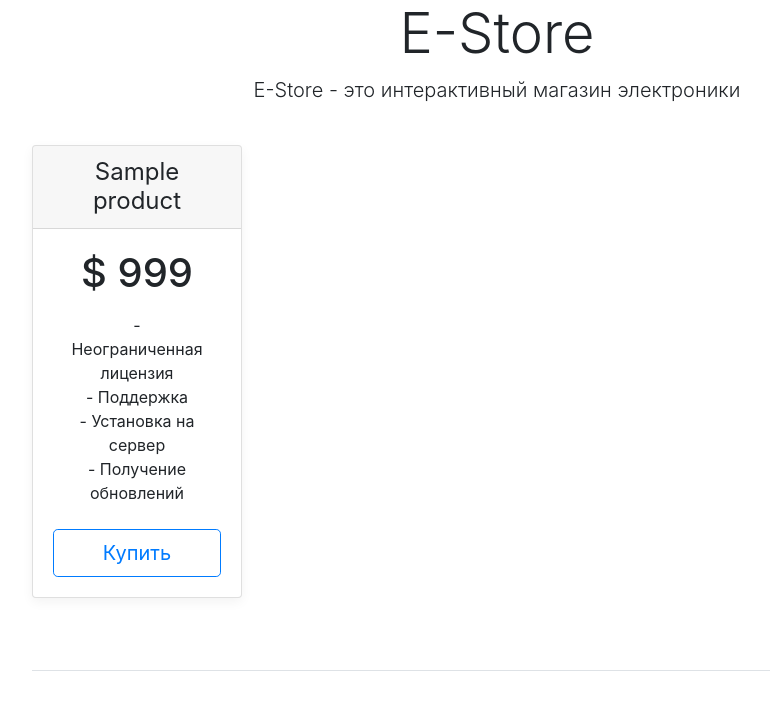
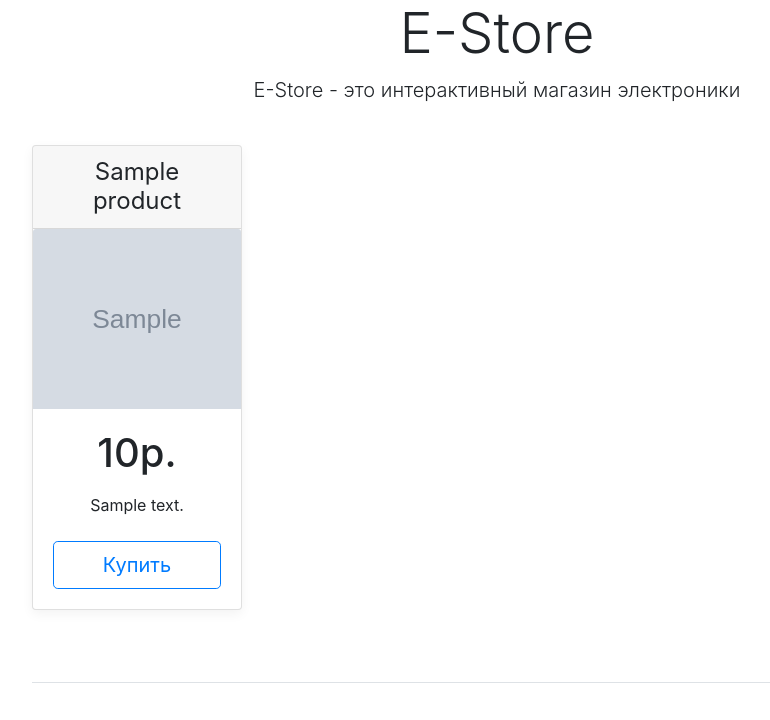
Before and after one commit to Kettariec/electronics_store_django, a Django app: page / in a window 1280 px wide. Shown: the part 139-859 px from the top of the page, without its empty margins (143-913 px from the left). Run offline with Django 5.2, Linux system fonts and the light colour scheme; tables that the repository leaves empty hold one stand-in row (values such as "Sample post"); grey boxes marked "Sample" are stand-in pictures; some libraries are stand-ins or nearby versions.

Commit message:
homework 2 done

```diff
--- a/catalog/templates/catalog/home.html
+++ b/catalog/templates/catalog/home.html
@@ -7,26 +7,6 @@
     <p class="lead">E-Store - это интерактивный магазин электроники</p>
 </div>
 
-<div class="container">
-    <div class="row text-center">
-        {% for object in object_list %}
-        <div class="col-3">
-            <div class="card mb-4 box-shadow">
-                <div class="card-header">
-                    <h4 class="my-0 font-weight-normal">{{ object }}</h4>
-                </div>
-                <div class="card-body">
-                    <h1 class="card-title pricing-card-title">$ 999</h1>
-                    <ul class="list-unstyled mt-3 mb-4 text-start m-3">
-                        <li>- Неограниченная лицензия</li>
-                        <li>- Поддержка</li>
-                        <li>- Установка на сервер</li>
-                        <li>- Получение обновлений</li>
-                    </ul>
-                    <button type="button" class="btn btn-lg btn-block btn-outline-primary">Купить</button>
-                </div>
-            </div>
-        </div>
-        {% endfor %}
-    </div>
-    {% endblock %}
+{% include 'catalog/includes/inc_products.html' %}
+
+{% endblock %}
--- /dev/null
+++ b/catalog/templates/catalog/includes/inc_products.html
@@ -0,0 +1,21 @@
+{% load my_tags %}
+<div class="container">
+    <div class="row text-center">
+        {% for object in object_list %}
+        <div class="col-3">
+            <div class="card mb-4 box-shadow">
+                <div class="card-header">
+                    <h4 class="my-0 font-weight-normal">{{ object }}</h4>
+                </div>
+                <img src="{% mediapath object.product_image %}" width="100" height="180" class="card-img-top" alt="{{object.product_name}}">
+                <div class="card-body">
+                    <h1 class="card-title pricing-card-title">{{ object.product_price }}p.</h1>
+                    <ul class="list-unstyled mt-3 mb-4 text-start m-3">
+                        <p> {{ object.product_description|slice:100 }} </p>
+                    </ul>
+                    <button type="button" class="btn btn-lg btn-block btn-outline-primary">Купить</button>
+                </div>
+            </div>
+        </div>
+        {% endfor %}
+    </div>
--- /dev/null
+++ b/catalog/templatetags/my_tags.py
@@ -0,0 +1,15 @@
+from django import template
+
+register = template.Library()
+
+
+@register.filter
+def mediapath(value):
+    """Фильтр для создания маршрута к медиа"""
+    return '/media/' + str(value)
+
+
+@register.simple_tag
+def mediapath(value):
+    """Тег для создания маршрута к медиа"""
+    return '/media/' + str(value)
--- a/config/urls.py
+++ b/config/urls.py
@@ -22,7 +22,7 @@ from django.conf.urls.static import static
 urlpatterns = [
     path('admin/', admin.site.urls),
     path('', include('catalog.urls', namespace='catalog'))
-]
+] + static(settings.MEDIA_URL, document_root=settings.MEDIA_ROOT)
 
 if settings.DEBUG:
     urlpatterns += static(settings.MEDIA_URL, document_root=settings.MEDIA_ROOT)
```
Also changed, not shown: catalog/templates/catalog/templatetags/my_tags.py (deleted, +0 -21 lines), catalog/templatetags/__init__.py (added).
